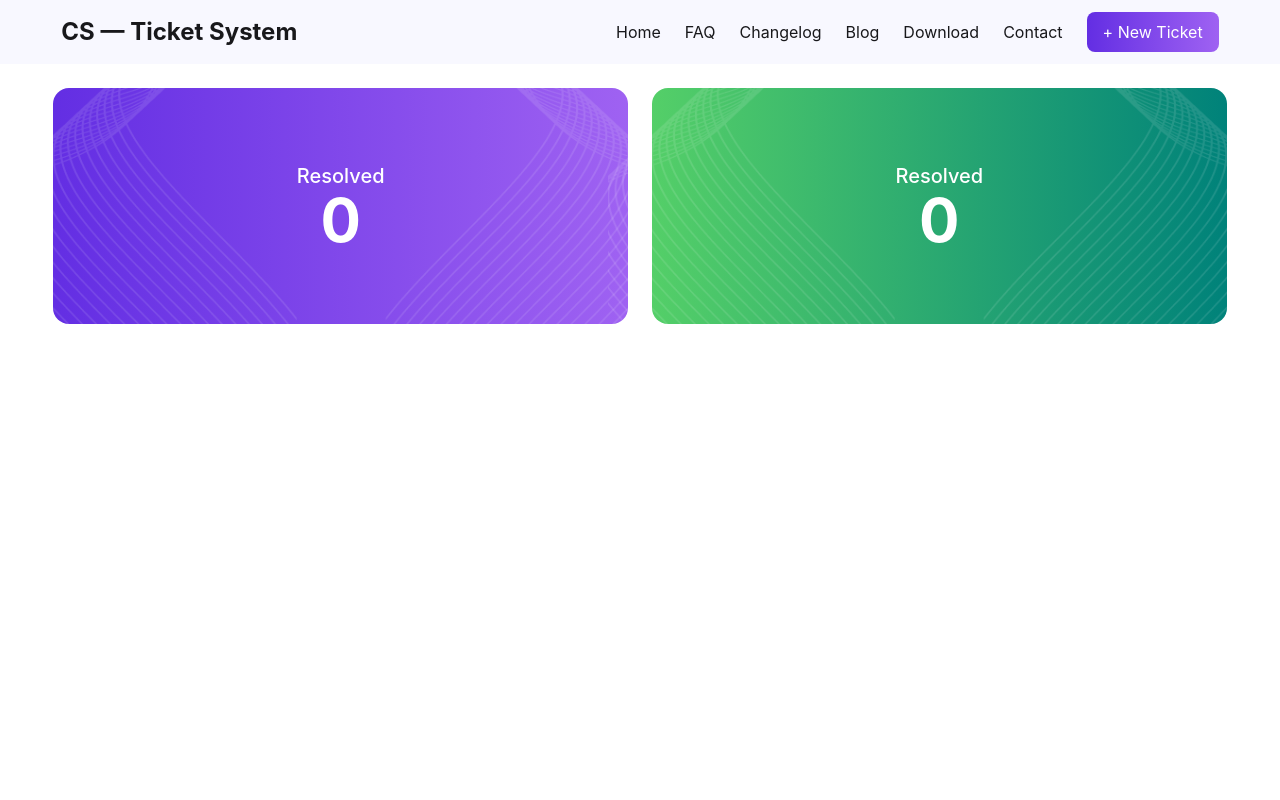
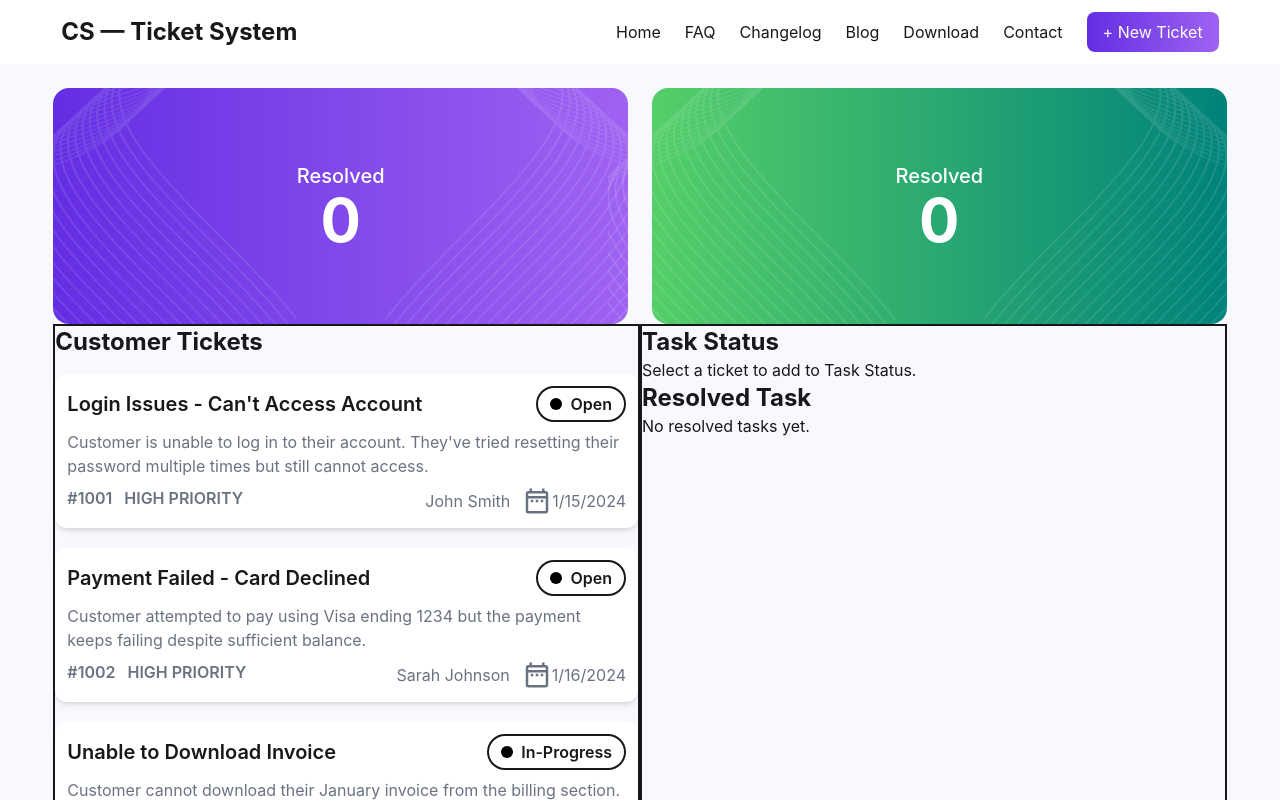
Before and after one commit to MDFAHAD721/Customer-Support, a React (Vite) app: page / in a window 1280 px wide. Shown: the top 800 px of the page. Built offline with nearby package versions, Linux system fonts and the light colour scheme.

Commit message:
added customer tickets sction

```diff
--- a/package.json
+++ b/package.json
@@ -13,6 +13,7 @@
     "@tailwindcss/vite": "^4.3.1",
     "react": "^19.2.7",
     "react-dom": "^19.2.7",
+    "react-icons": "^5.6.0",
     "tailwindcss": "^4.3.1"
   },
   "devDependencies": {
--- /dev/null
+++ b/public/customersData.json
@@ -0,0 +1,137 @@
+[
+  {
+    "id": "#1001",
+    "title": "Login Issues - Can't Access Account",
+    "description": "Customer is unable to log in to their account. They've tried resetting their password multiple times but still cannot access.",
+    "priority": "HIGH PRIORITY",
+    "assignee": "John Smith",
+    "date": "1/15/2024",
+    "status": "Open"
+  },
+  {
+    "id": "#1002",
+    "title": "Payment Failed - Card Declined",
+    "description": "Customer attempted to pay using Visa ending 1234 but the payment keeps failing despite sufficient balance.",
+    "priority": "HIGH PRIORITY",
+    "assignee": "Sarah Johnson",
+    "date": "1/16/2024",
+    "status": "Open"
+  },
+  {
+    "id": "#1003",
+    "title": "Unable to Download Invoice",
+    "description": "Customer cannot download their January invoice from the billing section. The download button is not responding.",
+    "priority": "MEDIUM PRIORITY",
+    "assignee": "Michael Brown",
+    "date": "1/17/2024",
+    "status": "In-Progress"
+  },
+  {
+    "id": "#1004",
+    "title": "Incorrect Billing Address",
+    "description": "Customer's billing address shows a different city. They updated it but it still displays the old one.",
+    "priority": "LOW PRIORITY",
+    "assignee": "Emily Davis",
+    "date": "1/18/2024",
+    "status": "Open"
+  },
+  {
+    "id": "#1005",
+    "title": "App Crash on Launch",
+    "description": "Customer reports that the mobile app crashes immediately upon opening on Android 13.",
+    "priority": "HIGH PRIORITY",
+    "assignee": "David Wilson",
+    "date": "1/19/2024",
+    "status": "Open"
+  },
+  {
+    "id": "#1006",
+    "title": "Refund Not Processed",
+    "description": "Customer requested a refund two weeks ago but has not received the amount yet.",
+    "priority": "MEDIUM PRIORITY",
+    "assignee": "Sophia Taylor",
+    "date": "1/20/2024",
+    "status": "In-Progress"
+  },
+  {
+    "id": "#1007",
+    "title": "Two-Factor Authentication Issue",
+    "description": "Customer is not receiving 2FA codes on their registered phone number.",
+    "priority": "HIGH PRIORITY",
+    "assignee": "James Anderson",
+    "date": "1/21/2024",
+    "status": "Open"
+  },
+  {
+    "id": "#1008",
+    "title": "Unable to Update Profile Picture",
+    "description": "Customer is trying to update their profile picture but the upload button is not responding.",
+    "priority": "LOW PRIORITY",
+    "assignee": "Olivia Martinez",
+    "date": "1/22/2024",
+    "status": "Open"
+  },
+  {
+    "id": "#1009",
+    "title": "Email Notifications Not Received",
+    "description": "Customer is not receiving any email notifications after placing an order. Checked spam folder as well.",
+    "priority": "MEDIUM PRIORITY",
+    "assignee": "William Thomas",
+    "date": "1/23/2024",
+    "status": "Open"
+  },
+  {
+    "id": "#1010",
+    "title": "Subscription Plan Not Upgraded",
+    "description": "Customer paid for premium plan upgrade but account still shows basic plan after 24 hours.",
+    "priority": "HIGH PRIORITY",
+    "assignee": "Emma White",
+    "date": "1/24/2024",
+    "status": "In-Progress"
+  },
+  {
+    "id": "#1011",
+    "title": "Discount Code Not Working",
+    "description": "Customer is trying to apply a 20% discount code at checkout but it shows invalid every time.",
+    "priority": "LOW PRIORITY",
+    "assignee": "Liam Harris",
+    "date": "1/25/2024",
+    "status": "Open"
+  },
+  {
+    "id": "#1012",
+    "title": "Wrong Item Delivered",
+    "description": "Customer ordered a blue shirt size M but received a red shirt size L instead.",
+    "priority": "HIGH PRIORITY",
+    "assignee": "Ava Jackson",
+    "date": "1/26/2024",
+    "status": "In-Progress"
+  },
+  {
+    "id": "#1013",
+    "title": "Account Locked After Failed Attempts",
+    "description": "Customer account got locked after 3 failed login attempts. Unable to unlock via email verification.",
+    "priority": "MEDIUM PRIORITY",
+    "assignee": "Noah Lee",
+    "date": "1/27/2024",
+    "status": "Open"
+  },
+  {
+    "id": "#1014",
+    "title": "Payment Receipt Not Generated",
+    "description": "Customer completed payment successfully but no receipt was generated or sent to their email.",
+    "priority": "MEDIUM PRIORITY",
+    "assignee": "Isabella Clark",
+    "date": "1/28/2024",
+    "status": "Open"
+  },
+  {
+    "id": "#1015",
+    "title": "Dark Mode Not Saving Preference",
+    "description": "Customer enables dark mode but every time they refresh the page it reverts back to light mode.",
+    "priority": "LOW PRIORITY",
+    "assignee": "Mason Lewis",
+    "date": "1/29/2024",
+    "status": "In-Progress"
+  }
+]
--- a/src/App.jsx
+++ b/src/App.jsx
@@ -1,11 +1,35 @@
 import "./App.css";
 import Navbar from "./Navbar/Navbar";
 import Hero from "./Hero/Hero";
+import CustomerProblem from "./customersProblems/CustomerProblem";
+
+const ticket = async () => {
+  const res = await fetch("/customersData.json");
+  return res.json();
+};
+
+const promise = ticket();
+
 function App() {
   return (
     <>
       <Navbar></Navbar>
       <Hero></Hero>
+      <div className="w-11/12 mx-auto grid grid-cols-2 ">
+        <div className="border-2">
+          <CustomerProblem ticket={promise}></CustomerProblem>
+        </div>
+        <div className="border-2">
+          <div>
+            <h1 className="text-2xl font-bold">Task Status</h1>
+            <p>Select a ticket to add to Task Status.</p>
+          </div>
+          <div>
+            <h1 className="text-2xl font-bold">Resolved Task</h1>
+            <p>No resolved tasks yet.</p>
+          </div>
+        </div>
+      </div>
     </>
   );
 }
--- a/src/Hero/Hero.jsx
+++ b/src/Hero/Hero.jsx
@@ -21,7 +21,7 @@ const Hero = () => {
           />
         </div>
 
-        <div className="relative items-center justify-center flex w-full  md:w-1/2 hero-gradient2 rounded-2xl">
+        <div className="relative items-center justify-center flex w-full md:w-1/2 hero-gradient2 rounded-2xl">
           <img
             src={HeroImg}
             alt="hero-design"
--- a/src/Navbar/Navbar.jsx
+++ b/src/Navbar/Navbar.jsx
@@ -1,6 +1,6 @@
 const Navbar = () => {
   return (
-    <div className="bg-[ghostwhite]">
+    <div className="bg-white">
       {/* navbar design */}
       <div className="navbar w-11/12 mx-auto flex flex-col md:flex-row justify-between">
         <div className="flex mb-7 md:mb-0">
--- /dev/null
+++ b/src/customersProblems/CustomerProblem.jsx
@@ -0,0 +1,51 @@
+import { use } from "react";
+import { MdOutlineDateRange } from "react-icons/md";
+const CustomerProblem = ({ ticket }) => {
+
+  const ticketsData = use(ticket);
+  console.log(ticket.value);
+  return (
+
+    <div>
+      <h1 className="text-2xl font-bold mb-4">Customer Tickets</h1>
+
+      {
+        ticketsData.map((customer) =>(
+          <div>
+        <div key={customer.id} className=" bg-white p-3 mb-5 rounded-xl shadow-md">
+          <div className="flex justify-between items-center">
+            <h1 className="text-xl font-semibold">
+            {customer.title}
+            </h1>
+            <div className="border-2 px-3 py-1 font-semibold rounded-3xl flex items-center gap-2">
+              <span className="w-3 h-3 rounded-2xl bg-black"></span>
+              <p>{customer.status}</p>
+            </div>
+          </div>
+          <p className="mt-2 mb-2 text-gray-500">
+          {customer.description}
+          </p>
+
+          <div className="flex justify-between">
+            <div className="flex gap-3">
+              <p className="font-semibold text-gray-500">{customer.id}</p>
+              <p className="font-semibold text-gray-500">{customer.priority}</p>
+            </div>
+            <div className="flex items-center">
+              <p className="mr-3 text-gray-500">{customer.assignee}</p>
+              <MdOutlineDateRange className="text-3xl text-gray-500" />
+              <p className="text-gray-500">{customer.date}</p>
+            </div>
+          </div>
+        </div>
+      </div>
+        ))
+      }
+
+
+
+    </div>
+  );
+};
+
+export default CustomerProblem;
--- a/src/index.css
+++ b/src/index.css
@@ -1,19 +1,39 @@
 @import "tailwindcss";
 
 @plugin "daisyui";
+
+body {
+  background-color: ghostwhite;
+}
 
 .btn-gradient {
   background: linear-gradient(to right, #632ee3, #9f62f2);
   transition: all 0.3s ease-out;
 }
 .btn-gradient:hover {
-  /* background: linear-gradient(to right,#9f62f2,#632ee3); */
-
   transform: scale(1.2);
 }
 .hero-gradient {
   background: linear-gradient(to right, #632ee3, #9f62f2);
 }
 .hero-gradient2 {
-  background: linear-gradient(to right, #54CF68, #00827A);
+  background: linear-gradient(to right, #54cf68, #00827a);
 }
+.open-green {
+  color: #0b5e06;
+}
+.open-green-bg {
+  color: #b9f8cf;
+}
+.open-dot-green {
+  color: #02a53b;
+}
+.progress-bg {
+  color: #f8f3b9;
+}
+.progress-font {
+  color: #9c7700;
+}
+.progress-dot {
+  color: #febb0c;
+}
```
Also changed, not shown: 1 other file (tests, documents, lock files or other folders).
